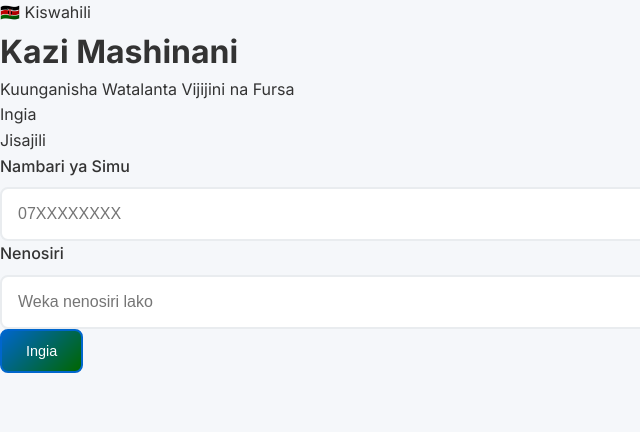
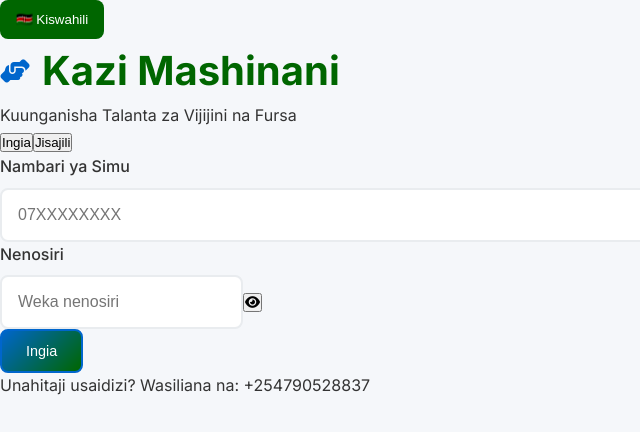
Before and after one commit to mukky254/areq, a Next.js app: page /auth in a window 1280 px wide. Shown: the top 432 px of the page, without its empty margins (0-640 px from the left). Built offline with nearby package versions, Linux system fonts and the light colour scheme.

Commit message:
Update page.js

```diff
--- a/app/auth/page.js
+++ b/app/auth/page.js
@@ -1,367 +1,302 @@
 'use client'
 import { useState, useEffect } from 'react'
 import { useRouter } from 'next/navigation'
-import { ApiService, formatPhoneToStandard } from '../../lib/api'
+import { ApiService } from '../../lib/api'
+import { AppUtils } from '../../lib/utils'
 
 export default function AuthPage() {
   const [activeTab, setActiveTab] = useState('login')
   const [currentLanguage, setCurrentLanguage] = useState('sw')
+  const [loading, setLoading] = useState(false)
   const [formData, setFormData] = useState({
-    loginPhone: '',
-    loginPassword: '',
-    registerName: '',
-    registerPhone: '',
-    registerLocation: '',
-    registerPassword: '',
-    registerRole: 'employee'
+    name: '',
+    phone: '',
+    password: '',
+    location: '',
+    role: 'employee',
+    confirmPassword: ''
   })
-  const [loading, setLoading] = useState(false)
-  const [message, setMessage] = useState({ text: '', type: '' })
-  const [mounted, setMounted] = useState(false)
+  const [errors, setErrors] = useState({})
+  const [showPassword, setShowPassword] = useState(false)
+
   const router = useRouter()
 
   useEffect(() => {
-    setMounted(true)
-
-    if (typeof window !== 'undefined') {
-      const token = localStorage.getItem('token')
-      const userRole = localStorage.getItem('userRole')
-
-      if (token && userRole) {
-        if (userRole === 'employer') {
-          router.push('/employer')
-        } else {
-          router.push('/dashboard')
-        }
-        return
-      }
-
     const savedLanguage = localStorage.getItem('preferredLanguage') || 'sw'
     setCurrentLanguage(savedLanguage)
-    }
-  }, [router])
+  }, [])
 
   const toggleLanguage = () => {
     const newLanguage = currentLanguage === 'en' ? 'sw' : 'en'
     setCurrentLanguage(newLanguage)
     localStorage.setItem('preferredLanguage', newLanguage)
+    AppUtils.addNotification(
+      newLanguage === 'en' ? 'Language changed to English' : 'Lugha imebadilishwa kuwa Kiswahili',
+      'info'
+    )
   }
 
-  const showMessage = (text, type) => {
-    setMessage({ text, type })
-    setTimeout(() => setMessage({ text: '', type: '' }), 5000)
+  const validateForm = () => {
+    const newErrors = {}
+
+    if (activeTab === 'register') {
+      if (!formData.name.trim()) {
+        newErrors.name = currentLanguage === 'en' ? 'Name is required' : 'Jina linahitajika'
+      }
+      if (!formData.location.trim()) {
+        newErrors.location = currentLanguage === 'en' ? 'Location is required' : 'Eneo linahitajika'
+      }
     }
 
-  const handleInputChange = (field, value) => {
-    setFormData(prev => ({ ...prev, [field]: value }))
+    if (!formData.phone.trim()) {
+      newErrors.phone = currentLanguage === 'en' ? 'Phone number is required' : 'Nambari ya simu inahitajika'
+    } else if (!/^[0-9+-\s()]{10,}$/.test(formData.phone)) {
+      newErrors.phone = currentLanguage === 'en' ? 'Invalid phone number' : 'Nambari ya simu si sahihi'
     }
 
-  const handleLogin = async (e) => {
-    e.preventDefault()
-    if (!formData.loginPhone || !formData.loginPassword) {
-      showMessage(
-        currentLanguage === 'en'
-          ? 'Please enter phone number and password'
-          : 'Tafadhali weka nambari ya simu na nenosiri',
-        'error'
-      )
-      return
+    if (!formData.password) {
+      newErrors.password = currentLanguage === 'en' ? 'Password is required' : 'Nenosiri linahitajika'
+    } else if (formData.password.length < 6) {
+      newErrors.password = currentLanguage === 'en' ? 'Password must be at least 6 characters' : 'Nenosiri lazima liwe na herufi 6 au zaidi'
     }
 
+    if (activeTab === 'register' && formData.password !== formData.confirmPassword) {
+      newErrors.confirmPassword = currentLanguage === 'en' ? 'Passwords do not match' : 'Nenosiri halifanani'
+    }
+
+    setErrors(newErrors)
+    return Object.keys(newErrors).length === 0
+  }
+
+  const handleSubmit = async (e) => {
+    e.preventDefault()
+
+    if (!validateForm()) return
+
     setLoading(true)
+    setErrors({})
+
     try {
-      const formattedPhone = formatPhoneToStandard(formData.loginPhone)
+      let response
 
-      const response = await ApiService.login(formattedPhone, formData.loginPassword)
+      if (activeTab === 'login') {
+        response = await ApiService.login(formData.phone, formData.password)
+      } else {
+        const userData = {
+          name: formData.name,
+          phone: formData.phone,
+          password: formData.password,
+          location: formData.location,
+          role: formData.role
+        }
+        response = await ApiService.register(userData)
+      }
 
       if (response.success) {
         localStorage.setItem('token', response.token)
         localStorage.setItem('user', JSON.stringify(response.user))
         localStorage.setItem('userRole', response.user.role)
 
-        showMessage(
-          currentLanguage === 'en' ? 'Login successful!' : 'Umefanikiwa kuingia!',
+        AppUtils.addNotification(
+          currentLanguage === 'en' ? 'Welcome to Kazi Mashinani!' : 'Karibu kwenye Kazi Mashinani!',
           'success'
         )
 
-        setTimeout(() => {
         if (response.user.role === 'employer') {
           router.push('/employer')
         } else {
           router.push('/dashboard')
         }
-        }, 1000)
-      } else {
-        showMessage(
-          currentLanguage === 'en'
-            ? 'Invalid phone number or password'
-            : 'Nambari ya simu au nenosiri si sahihi',
-          'error'
-        )
       }
     } catch (error) {
-      console.error('Login error:', error);
-      showMessage(
-        currentLanguage === 'en'
-          ? 'Login failed. Please try again.'
-          : 'Imeshindwa kuingia. Tafadhali jaribu tena.',
-        'error'
-      )
+      console.error('Auth error:', error)
+      setErrors({
+        submit: currentLanguage === 'en'
+          ? 'Authentication failed. Please try again.'
+          : 'Imeshindwa kuthibitisha. Tafadhali jaribu tena.'
+      })
     } finally {
       setLoading(false)
     }
   }
 
-  const handleRegistration = async (e) => {
-    e.preventDefault()
-    const { registerName, registerPhone, registerLocation, registerPassword, registerRole } = formData
-
-    if (!registerName || !registerPhone || !registerLocation || !registerPassword) {
-      showMessage(
-        currentLanguage === 'en'
-          ? 'Please fill in all required fields'
-          : 'Tafadhali jaza sehemu zote zinazohitajika',
-        'error'
-      )
-      return
+  const handleInputChange = (field, value) => {
+    setFormData(prev => ({ ...prev, [field]: value }))
+    // Clear field error when user starts typing
+    if (errors[field]) {
+      setErrors(prev => ({ ...prev, [field]: '' }))
     }
-
-    setLoading(true)
-    try {
-      const formattedPhone = formatPhoneToStandard(registerPhone)
-
-      const response = await ApiService.register({
-        name: registerName,
-        phone: formattedPhone,
-        password: registerPassword,
-        role: registerRole,
-        location: registerLocation
-      })
-
-      if (response.success) {
-        localStorage.setItem('token', response.token)
-        localStorage.setItem('user', JSON.stringify(response.user))
-        localStorage.setItem('userRole', registerRole)
-
-        showMessage(
-          currentLanguage === 'en' ? 'Account created successfully!' : 'Akaunti imeundwa kikamilifu!',
-          'success'
-        )
-
-        setTimeout(() => {
-          if (registerRole === 'employer') {
-            router.push('/employer')
-          } else {
-            router.push('/dashboard')
-          }
-        }, 1000)
-      }
-    } catch (error) {
-      console.error('Registration error:', error);
-      showMessage(
-        currentLanguage === 'en'
-          ? 'Registration failed. Please try again.'
-          : 'Usajili umeshindwa. Tafadhali jaribu tena.',
-        'error'
-      )
-    } finally {
-      setLoading(false)
-    }
-  }
-
-  if (!mounted) {
-    return (
-      <div className="auth-container">
-        <div className="loading">
-          <div className="spinner"></div>
-          <p style={{ marginTop: '16px', color: 'white' }}>
-            {currentLanguage === 'en' ? 'Loading...' : 'Inapakia...'}
-          </p>
-        </div>
-      </div>
-    )
   }
 
   return (
     <div className="auth-container">
-      <div className="language-switcher" onClick={toggleLanguage}>
-        <span>{currentLanguage === 'en' ? '🇺🇸 English' : '🇰🇪 Kiswahili'}</span>
+      {/* Feature: Language Switcher */}
+      <div className="language-switcher">
+        <button onClick={toggleLanguage} className="language-btn">
+          {currentLanguage === 'en' ? '🇺🇸 English' : '🇰🇪 Kiswahili'}
+        </button>
       </div>
 
       <div className="auth-card">
         <div className="auth-header">
+          <div className="logo">
+            <i className="fas fa-hands-helping"></i>
             <h1>Kazi Mashinani</h1>
+          </div>
           <p>
             {currentLanguage === 'en'
               ? 'Connecting Rural Talent with Opportunities'
-              : 'Kuunganisha Watalanta Vijijini na Fursa'
-            }
+              : 'Kuunganisha Talanta za Vijijini na Fursa'}
           </p>
         </div>
 
+        {/* Feature: Tab Navigation */}
         <div className="auth-tabs">
-          <div
+          <button
             className={`auth-tab ${activeTab === 'login' ? 'active' : ''}`}
             onClick={() => setActiveTab('login')}
           >
             {currentLanguage === 'en' ? 'Login' : 'Ingia'}
-          </div>
-          <div
+          </button>
+          <button
             className={`auth-tab ${activeTab === 'register' ? 'active' : ''}`}
             onClick={() => setActiveTab('register')}
           >
             {currentLanguage === 'en' ? 'Register' : 'Jisajili'}
+          </button>
+        </div>
+
+        <form onSubmit={handleSubmit} className="auth-form">
+          {/* Feature: Role Selection for Registration */}
+          {activeTab === 'register' && (
+            <>
+              <div className="form-group">
+                <label>{currentLanguage === 'en' ? 'Full Name' : 'Jina Kamili'}</label>
+                <input
+                  type="text"
+                  value={formData.name}
+                  onChange={(e) => handleInputChange('name', e.target.value)}
+                  placeholder={currentLanguage === 'en' ? 'Enter your name' : 'Weka jina lako'}
+                  className={errors.name ? 'error' : ''}
+                />
+                {errors.name && <span className="error-text">{errors.name}</span>}
+              </div>
+
+              <div className="form-group">
+                <label>{currentLanguage === 'en' ? 'I am a' : 'Mimi ni'}</label>
+                <div className="role-selection">
+                  <button
+                    type="button"
+                    className={`role-btn ${formData.role === 'employee' ? 'active' : ''}`}
+                    onClick={() => handleInputChange('role', 'employee')}
+                  >
+                    <i className="fas fa-user"></i>
+                    {currentLanguage === 'en' ? 'Job Seeker' : 'Mtafuta Kazi'}
+                  </button>
+                  <button
+                    type="button"
+                    className={`role-btn ${formData.role === 'employer' ? 'active' : ''}`}
+                    onClick={() => handleInputChange('role', 'employer')}
+                  >
+                    <i className="fas fa-briefcase"></i>
+                    {currentLanguage === 'en' ? 'Employer' : 'Mwajiri'}
+                  </button>
                 </div>
               </div>
 
-        <div className="auth-content">
-          {message.text && (
-            <div className={`message ${message.type === 'error' ? 'message-error' : 'message-success'}`}>
-              {message.text}
+              <div className="form-group">
+                <label>{currentLanguage === 'en' ? 'Location' : 'Eneo'}</label>
+                <input
+                  type="text"
+                  value={formData.location}
+                  onChange={(e) => handleInputChange('location', e.target.value)}
+                  placeholder={currentLanguage === 'en' ? 'Enter your location' : 'Weka eneo lako'}
+                  className={errors.location ? 'error' : ''}
+                />
+                {errors.location && <span className="error-text">{errors.location}</span>}
+              </div>
+            </>
+          )}
+
+          <div className="form-group">
+            <label>{currentLanguage === 'en' ? 'Phone Number' : 'Nambari ya Simu'}</label>
+            <input
+              type="tel"
+              value={formData.phone}
+              onChange={(e) => handleInputChange('phone', e.target.value)}
+              placeholder="07XXXXXXXX"
+              className={errors.phone ? 'error' : ''}
+            />
+            {errors.phone && <span className="error-text">{errors.phone}</span>}
+          </div>
+
+          <div className="form-group">
+            <label>{currentLanguage === 'en' ? 'Password' : 'Nenosiri'}</label>
+            <div className="password-input">
+              <input
+                type={showPassword ? 'text' : 'password'}
+                value={formData.password}
+                onChange={(e) => handleInputChange('password', e.target.value)}
+                placeholder={currentLanguage === 'en' ? 'Enter password' : 'Weka nenosiri'}
+                className={errors.password ? 'error' : ''}
+              />
+              <button
+                type="button"
+                className="password-toggle"
+                onClick={() => setShowPassword(!showPassword)}
+              >
+                <i className={`fas ${showPassword ? 'fa-eye-slash' : 'fa-eye'}`}></i>
+              </button>
+            </div>
+            {errors.password && <span className="error-text">{errors.password}</span>}
+          </div>
+
+          {activeTab === 'register' && (
+            <div className="form-group">
+              <label>{currentLanguage === 'en' ? 'Confirm Password' : 'Thibitisha Nenosiri'}</label>
+              <input
+                type="password"
+                value={formData.confirmPassword}
+                onChange={(e) => handleInputChange('confirmPassword', e.target.value)}
+                placeholder={currentLanguage === 'en' ? 'Confirm your password' : 'Thibitisha nenosiri lako'}
+                className={errors.confirmPassword ? 'error' : ''}
+              />
+              {errors.confirmPassword && <span className="error-text">{errors.confirmPassword}</span>}
             </div>
           )}
 
-          {activeTab === 'login' && (
-            <form onSubmit={handleLogin}>
-              <div className="form-group">
-                <label className="form-label">
-                  {currentLanguage === 'en' ? 'Phone Number' : 'Nambari ya Simu'}
-                </label>
-                <input
-                  type="tel"
-                  value={formData.loginPhone}
-                  onChange={(e) => handleInputChange('loginPhone', e.target.value)}
-                  className="form-control"
-                  placeholder="07XXXXXXXX"
-                  required
-                />
+          {errors.submit && (
+            <div className="error-message">
+              <i className="fas fa-exclamation-circle"></i>
+              {errors.submit}
             </div>
-
-              <div className="form-group">
-                <label className="form-label">
-                  {currentLanguage === 'en' ? 'Password' : 'Nenosiri'}
-                </label>
-                <input
-                  type="password"
-                  value={formData.loginPassword}
-                  onChange={(e) => handleInputChange('loginPassword', e.target.value)}
-                  className="form-control"
-                  placeholder={currentLanguage === 'en' ? 'Enter your password' : 'Weka nenosiri lako'}
-                  required
-                />
-              </div>
+          )}
 
           <button
             type="submit"
+            className="btn btn-primary btn-block"
             disabled={loading}
-                className="btn btn-primary btn-block"
           >
             {loading ? (
-                  <span className="loading-button">
+              <>
                 <div className="spinner-small"></div>
-                    {currentLanguage === 'en' ? 'Logging in...' : 'Inaingia...'}
-                  </span>
+                {currentLanguage === 'en' ? 'Processing...' : 'Inachakata...'}
+              </>
             ) : (
-                  currentLanguage === 'en' ? 'Login' : 'Ingia'
+              currentLanguage === 'en'
+                ? (activeTab === 'login' ? 'Sign In' : 'Create Account')
+                : (activeTab === 'login' ? 'Ingia' : 'Undi Akaunti')
             )}
           </button>
         </form>
-          )}
 
-          {activeTab === 'register' && (
-            <form onSubmit={handleRegistration}>
-              <div className="form-group">
-                <label className="form-label">
-                  {currentLanguage === 'en' ? 'Full Name' : 'Jina Kamili'} *
-                </label>
-                <input
-                  type="text"
-                  value={formData.registerName}
-                  onChange={(e) => handleInputChange('registerName', e.target.value)}
-                  className="form-control"
-                  placeholder={currentLanguage === 'en' ? 'Enter your full name' : 'Weka jina lako kamili'}
-                  required
-                />
-              </div>
-
-              <div className="form-group">
-                <label className="form-label">
-                  {currentLanguage === 'en' ? 'Phone Number' : 'Nambari ya Simu'} *
-                </label>
-                <input
-                  type="tel"
-                  value={formData.registerPhone}
-                  onChange={(e) => handleInputChange('registerPhone', e.target.value)}
-                  className="form-control"
-                  placeholder="07XXXXXXXX"
-                  required
-                />
-              </div>
-
-              <div className="form-group">
-                <label className="form-label">
-                  {currentLanguage === 'en' ? 'Location' : 'Mahali Unapoishi'} *
-                </label>
-                <input
-                  type="text"
-                  value={formData.registerLocation}
-                  onChange={(e) => handleInputChange('registerLocation', e.target.value)}
-                  className="form-control"
-                  placeholder={currentLanguage === 'en' ? 'Enter your location' : 'Weka eneo lako'}
-                  required
-                />
-              </div>
-
-              <div className="form-group">
-                <label className="form-label">
-                  {currentLanguage === 'en' ? 'Password' : 'Nenosiri'} *
-                </label>
-                <input
-                  type="password"
-                  value={formData.registerPassword}
-                  onChange={(e) => handleInputChange('registerPassword', e.target.value)}
-                  className="form-control"
-                  placeholder={currentLanguage === 'en' ? 'Create a password' : 'Tengeneza nenosiri'}
-                  required
-                  minLength="6"
-                />
-              </div>
-
-              <div className="form-group">
-                <label className="form-label">
-                  {currentLanguage === 'en' ? 'I am a' : 'Mimi ni'} *
-                </label>
-                <select
-                  value={formData.registerRole}
-                  onChange={(e) => handleInputChange('registerRole', e.target.value)}
-                  className="form-control"
-                  required
-                >
-                  <option value="employee">
-                    {currentLanguage === 'en' ? 'Job Seeker' : 'Mtafuta Kazi'}
-                  </option>
-                  <option value="employer">
-                    {currentLanguage === 'en' ? 'Employer' : 'Mwajiri'}
-                  </option>
-                </select>
-              </div>
-
-              <button
-                type="submit"
-                disabled={loading}
-                className="btn btn-primary btn-block"
-              >
-                {loading ? (
-                  <span className="loading-button">
-                    <div className="spinner-small"></div>
-                    {currentLanguage === 'en' ? 'Creating account...' : 'Inaunda akaunti...'}
-                  </span>
-                ) : (
-                  currentLanguage === 'en' ? 'Register' : 'Jisajili'
-                )}
-              </button>
-            </form>
-          )}
+        {/* Feature: Quick Help */}
+        <div className="auth-help">
+          <p>
+            {currentLanguage === 'en'
+              ? 'Need help? Contact support: +254790528837'
+              : 'Unahitaji usaidizi? Wasiliana na: +254790528837'}
+          </p>
         </div>
       </div>
     </div>
```
Lines whose indentation alone changed are shown as unchanged.
